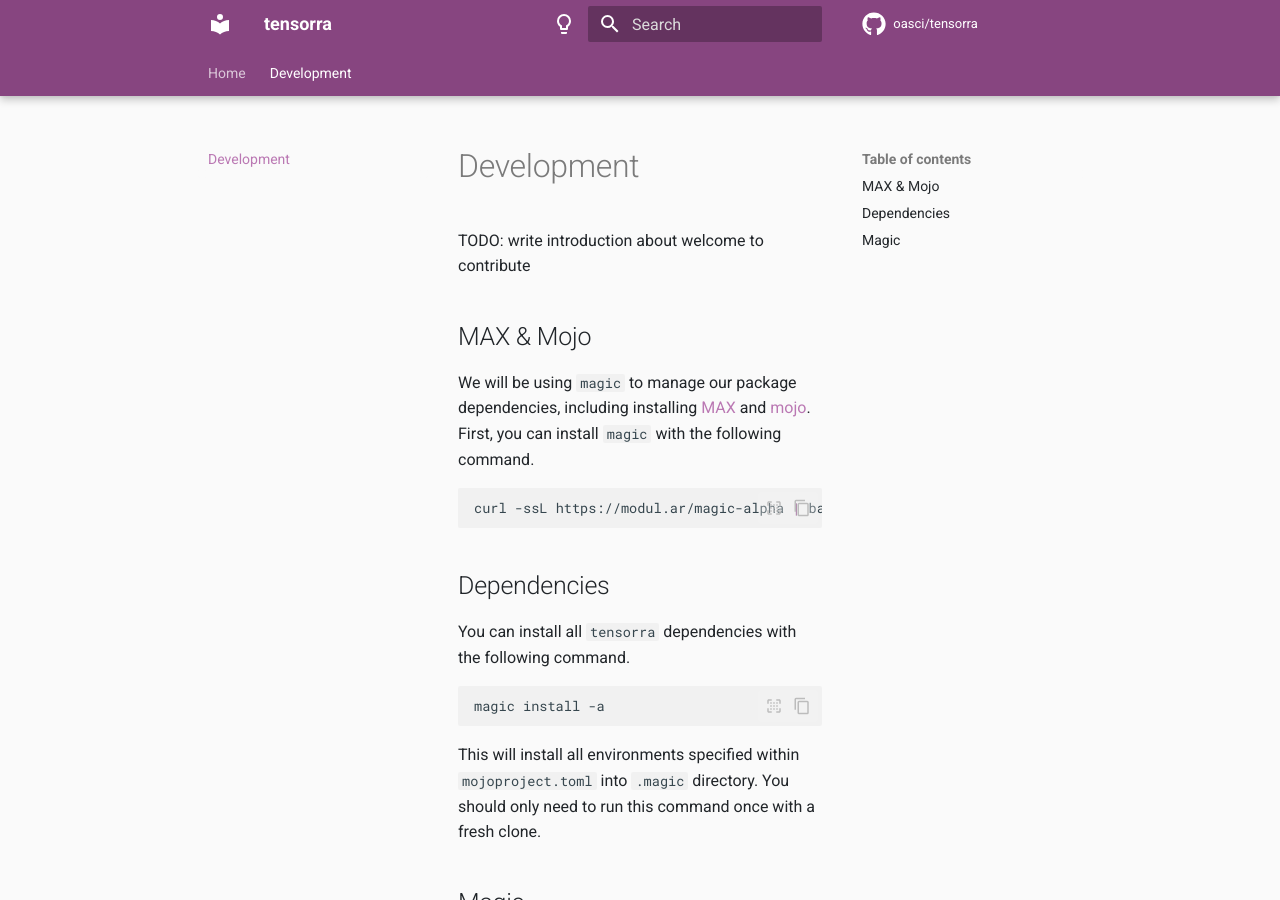
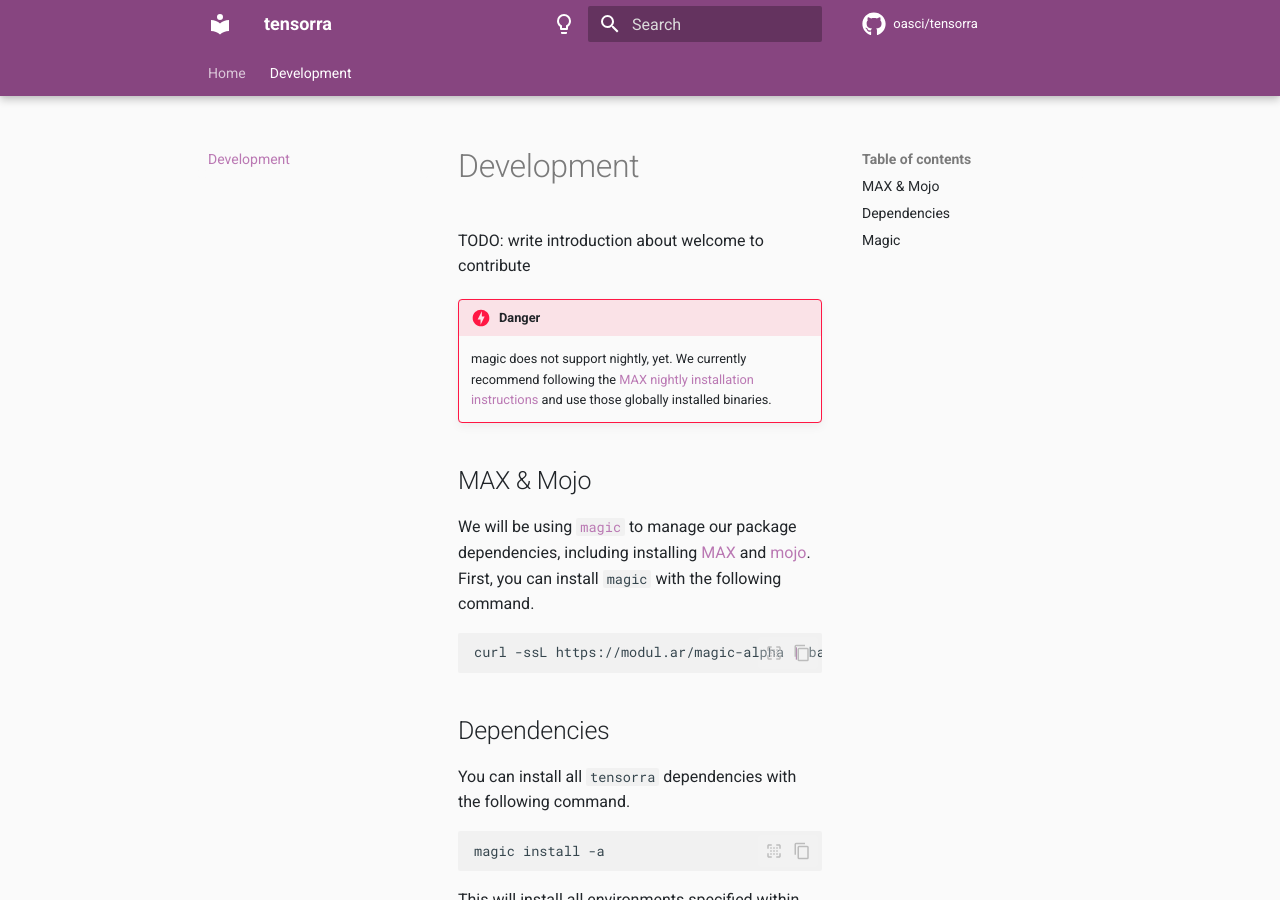
Before and after one commit to oasci/tensorra, an MkDocs documentation site: the page built from docs/develop.md, in a window 1280 px wide and 900 px high. Built offline with MkDocs 1.6.1 and Material for MkDocs 9.7.7, drawn with Linux system fonts in a browser that asks for light colours; comment, search, counter and statistics services are not loaded.

Commit message:
docs: Add warning about nightly

````diff
--- a/docs/develop.md
+++ b/docs/develop.md
@@ -2,9 +2,13 @@
 
 TODO: write introduction about welcome to contribute
 
+!!! danger
+    magic does not support nightly, yet.
+    We currently recommend following the [MAX nightly installation instructions](https://docs.modular.com/max/install) and use those globally installed binaries.
+
 ## MAX & Mojo
 
-We will be using `magic` to manage our package dependencies, including installing [MAX](https://www.modular.com/max) and [mojo](https://www.modular.com/mojo).
+We will be using [`magic`](https://modul.ar/magic) to manage our package dependencies, including installing [MAX](https://www.modular.com/max) and [mojo](https://www.modular.com/mojo).
 First, you can install `magic` with the following command.
 
 ```sh
````
